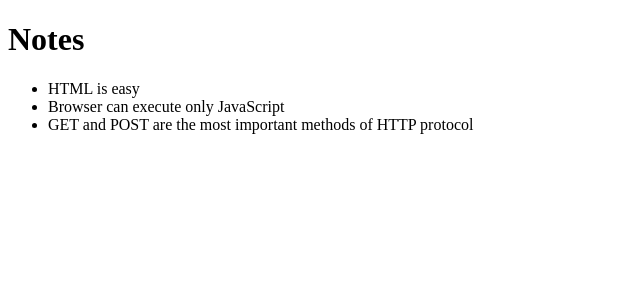
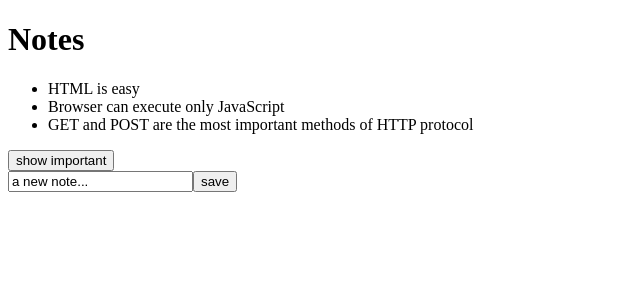
Before and after one commit to camerontredoux/fullstackopen-mooc, a React (Create React App) app in the folder part2/notes/: page / in a window 1280 px wide. Shown: the top 300 px of the page, without its empty margins (0-640 px from the left). Built offline with nearby package versions, Linux system fonts and the light colour scheme.

Commit message:
Show important button

```diff
--- a/part2/notes/src/App.js
+++ b/part2/notes/src/App.js
@@ -1,15 +1,45 @@
-import React from 'react'
+import React, { useState } from 'react'
 import Note from './components/Note'
 
-const App = ({ notes }) => {
+const App = (props) => {
+  const [notes, setNotes] = useState(props.notes)
+  const [newNote, setNewNote] = useState("a new note...")
+  const [showAll, setShowAll] = useState(true)
+
+  const addNote = (event) => {
+    event.preventDefault()
+    const noteObject = {
+      content: newNote,
+      date: new Date().toISOString(),
+      important: Math.random() < 0.5,
+      id: notes.length + 1
+    }
+
+    setNotes(notes.concat(noteObject))
+    setNewNote("")
+  };
+
+  const handleNoteChange = (event) => {
+    setNewNote(event.target.value)
+  }
+
+  const notesToShow = showAll ? notes : notes.filter(note => note.important)
+
   return (
     <div>
       <h1>Notes</h1>
       <ul>
-        {notes.map(note =>
+        {notesToShow.map(note =>
           <Note key={note.id} note={note} />
         )}
       </ul>
+      <button onClick={() => setShowAll(!showAll)}>
+        show {showAll ? "important" : "all"}
+      </button>
+      <form onSubmit={addNote}>
+        <input value={newNote} onChange={handleNoteChange} />
+        <button type="submit">save</button>
+      </form>
     </div>
   )
 }
```
